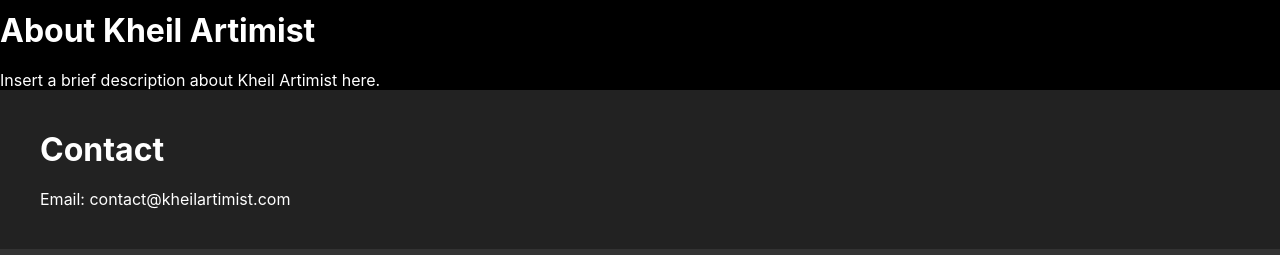
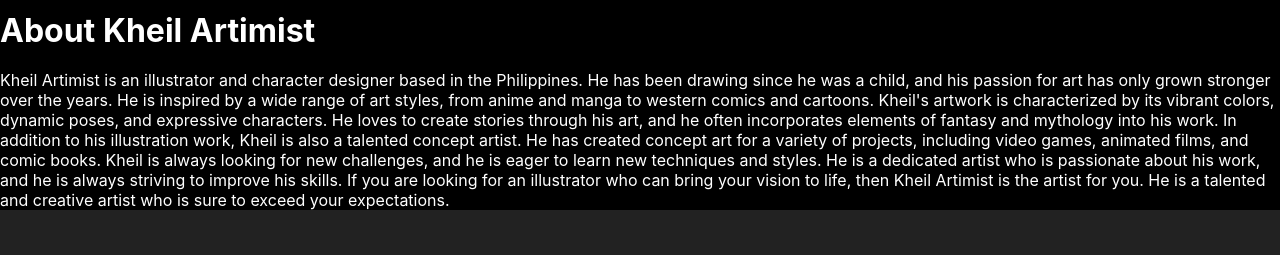
Before and after one commit to GihanDuane/react-portfolio-Juhariz, a React (Create React App) app: page / in a window 1280 px wide. Shown: the part 1126-1381 px from the top of the page. Built offline with nearby package versions, Linux system fonts and the light colour scheme.

Commit message:
added pharagraph line on about

```diff
--- a/src/components/About.jsx
+++ b/src/components/About.jsx
@@ -4,7 +4,13 @@ const About = () => {
   return (
     <div className="about">
       <h2>About Kheil Artimist</h2>
-      <p>Insert a brief description about Kheil Artimist here.</p>
+      <p>
+        Kheil Artimist is an illustrator and character designer based in the Philippines. He has been drawing since he was a child, and his passion for art has only grown stronger over the years. He is inspired by a wide range of art styles, from anime and manga to western comics and cartoons.
+        Kheil's artwork is characterized by its vibrant colors, dynamic poses, and expressive characters. He loves to create stories through his art, and he often incorporates elements of fantasy and mythology into his work.
+        In addition to his illustration work, Kheil is also a talented concept artist. He has created concept art for a variety of projects, including video games, animated films, and comic books.
+        Kheil is always looking for new challenges, and he is eager to learn new techniques and styles. He is a dedicated artist who is passionate about his work, and he is always striving to improve his skills.
+        If you are looking for an illustrator who can bring your vision to life, then Kheil Artimist is the artist for you. He is a talented and creative artist who is sure to exceed your expectations.
+      </p>
     </div>
   );
 };
```
